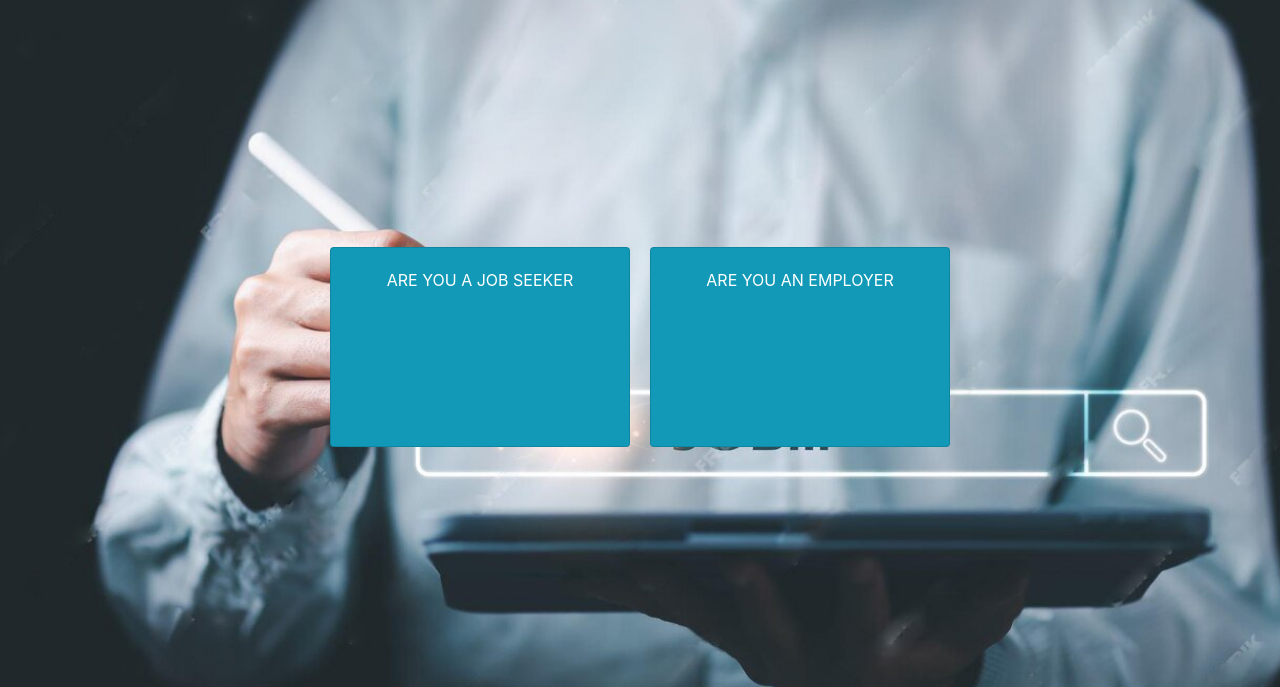
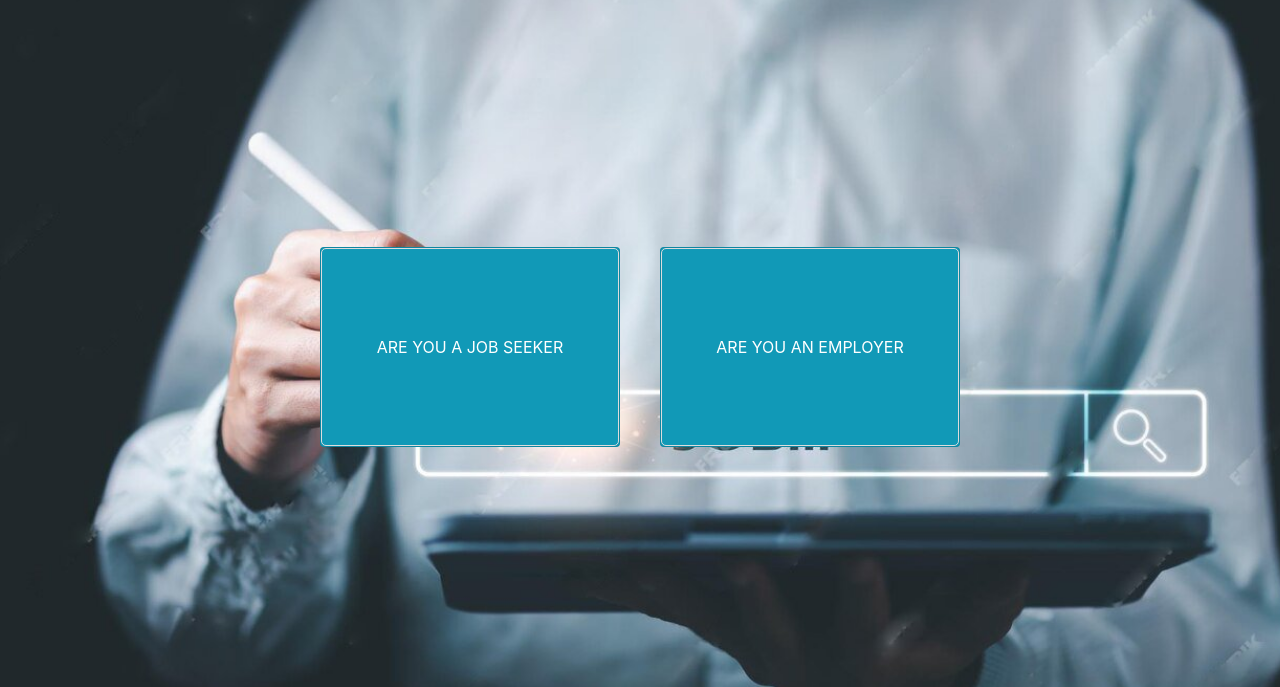
Before and after one commit to lubnalukman/jobboard, a Django app: page / in a window 1280 px wide. Shown: the part 56-743 px from the top of the page. Run offline with Django 5.2, Linux system fonts and the light colour scheme; some libraries are stand-ins or nearby versions.

Commit message:
version 2

```diff
--- a/jobproject/templates/aboutus.html
+++ b/jobproject/templates/aboutus.html
@@ -71,7 +71,7 @@ body {
         </ul>
         <p class="text-center"><a href="{%url 'sign_up' %}" class="btn btn-primary">Join Job Perfects Today!</a></p>
         <p>Embark on your journey to career success with Job Perfects. Sign up now to start finding the job that is perfect for you.</p>
-        <p>Back to index page</p> <a href="{% url 'index' %}"></a>
+        <a href="{% url 'index' %}">Back to index page</a>
     </div>
     <script src="https://code.jquery.com/jquery-3.3.1.slim.min.js"></script>
     <script src="https://cdnjs.cloudflare.com/ajax/libs/popper.js/1.14.7/umd/popper.min.js"></script>
--- a/jobproject/templates/index.html
+++ b/jobproject/templates/index.html
@@ -55,7 +55,7 @@
             width: 300px;
             height: 200px;
             text-align: center;
-            margin: 10px;
+            margin: 0 20px;
             background-color: #1199b7;
             color: white;
             display: flex;
@@ -68,13 +68,21 @@
             transform: scale(1.05);
         }
 
+        .main-content .card a:hover {
+            background-color: #14515e; /* Change background color on hover */
+        }
         .main-content .card a {
-            display: block;
+            display: flex;
             width: 100%;
             height: 100%;
+            padding: 20px;
+            justify-content: center;
+            align-items: center;
             text-decoration: none;
             color: white;
-            padding: 20px;
+            border: 1px solid #ddd;
+            border-radius: 5px;
+            transition: background-color 0.3s ease;
         }
 
         /* Responsive Fix */
```
